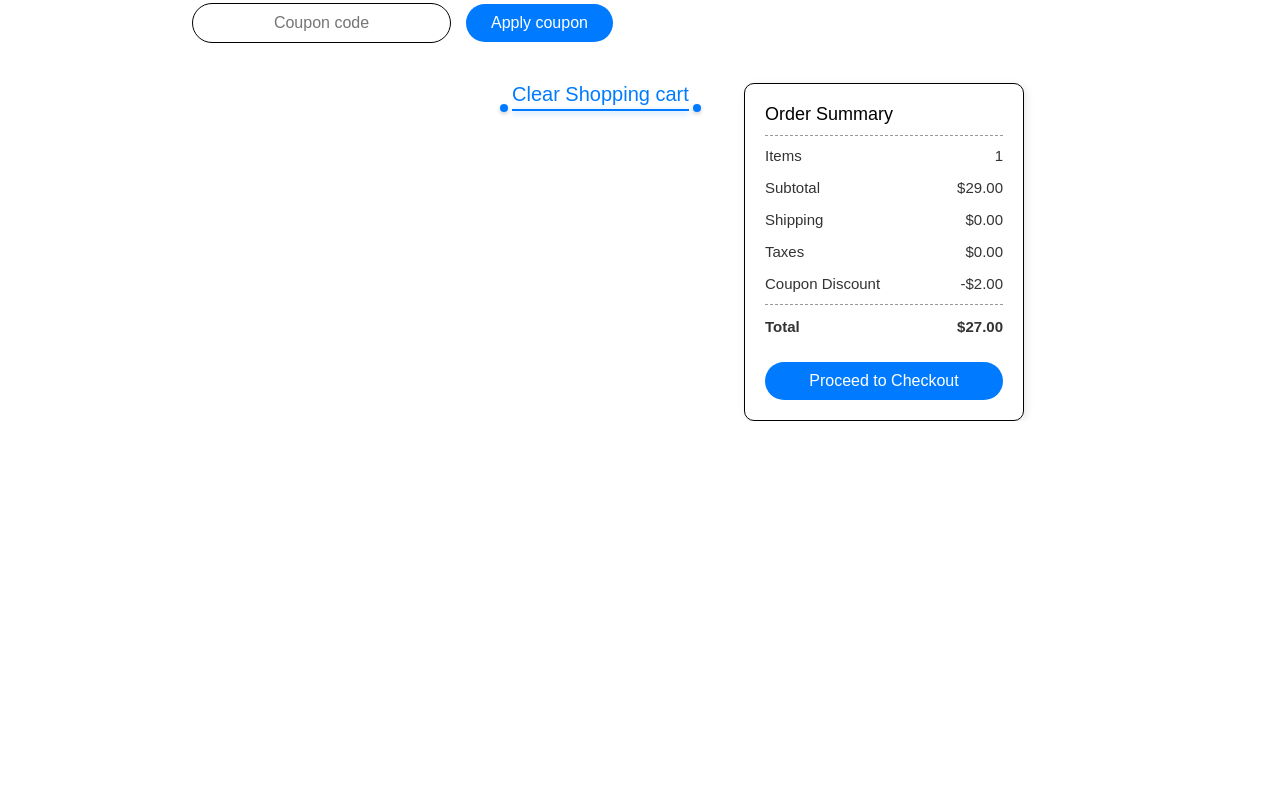
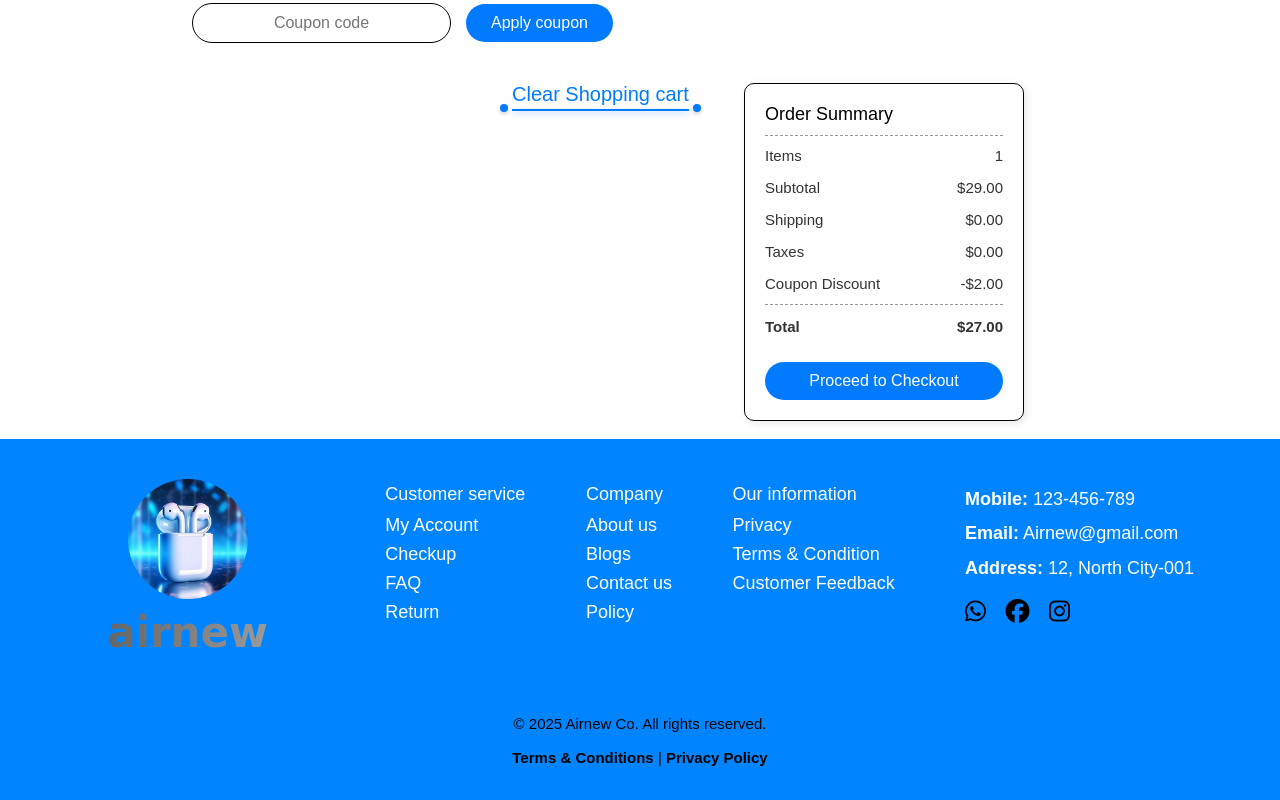
Before and after one commit to sandhyav22/Airpods, a plain HTML site: page cart.html in a window 1280 px wide. Shown: the part 742-1542 px from the top of the page. Before the commit the page ends 1163 px from the top, so only its background shows below. Drawn offline with Linux system fonts and the light colour scheme.

Commit message:
Update cart.html

```diff
--- a/cart.html
+++ b/cart.html
@@ -454,3 +454,82 @@ item.addEventListener("click", function () {
       </div>
     </div>
   </div>
+
+
+
+
+
+
+
+
+
+      <br>
+<footer class="footer">
+  <div class="footer-container">
+
+    <!-- Logo Section -->
+    <div class="footer-logo">
+      <img src="image/image 64.png" alt="Airnew Logo">
+      <h2 class="brand-name1">airnew</h2>
+    </div>
+
+    <!-- Links Section -->
+    <div class="footer-links">
+      <div>
+        <h3>Customer service</h3>
+        <ul>
+          <li><a href="#">My Account</a></li>
+          <li><a href="#">Checkup</a></li>
+          <li><a href="#">FAQ</a></li>
+          <li><a href="#">Return</a></li>
+        </ul>
+      </div>
+
+      <div>
+        <h3>Company</h3>
+        <ul>
+          <li><a href="#">About us</a></li>
+          <li><a href="#">Blogs</a></li>
+          <li><a href="#">Contact us</a></li>
+          <li><a href="#">Policy</a></li>
+        </ul>
+      </div>
+
+      <div>
+        <h3>Our information</h3>
+        <ul>
+          <li><a href="#">Privacy</a></li>
+          <li><a href="#">Terms & Condition</a></li>
+          <li><a href="#">Customer Feedback</a></li>
+        </ul>
+      </div>
+    </div>
+
+    <!-- Contact Section -->
+    <div class="footer-contact">
+      <p><strong>Mobile:</strong> 123-456-789</p>
+      <p><strong>Email:</strong> Airnew@gmail.com</p>
+      <p><strong>Address:</strong> 12, North City-001</p>
+      <div class="social-icons">
+        <a href="#"><i class="fab fa-whatsapp"></i></a>
+        <a href="#"><i class="fab fa-facebook"></i></a>
+        <a href="#"><i class="fab fa-instagram"></i></a>
+      </div>
+    </div>
+  </div>
+
+  <div class="footer-bottom">
+    <p>© 2025 Airnew Co. All rights reserved.</p>
+    <p><a href="#">Terms & Conditions</a> | <a href="#">Privacy Policy</a></p>
+  </div>
+</footer>
+
+<!-- Font Awesome CDN -->
+<script src="https://kit.fontawesome.com/a076d05399.js" crossorigin="anonymous"></script>
+
+
+
+
+    <script src="script.js"></script>
+    </body>
+    </html>
```
